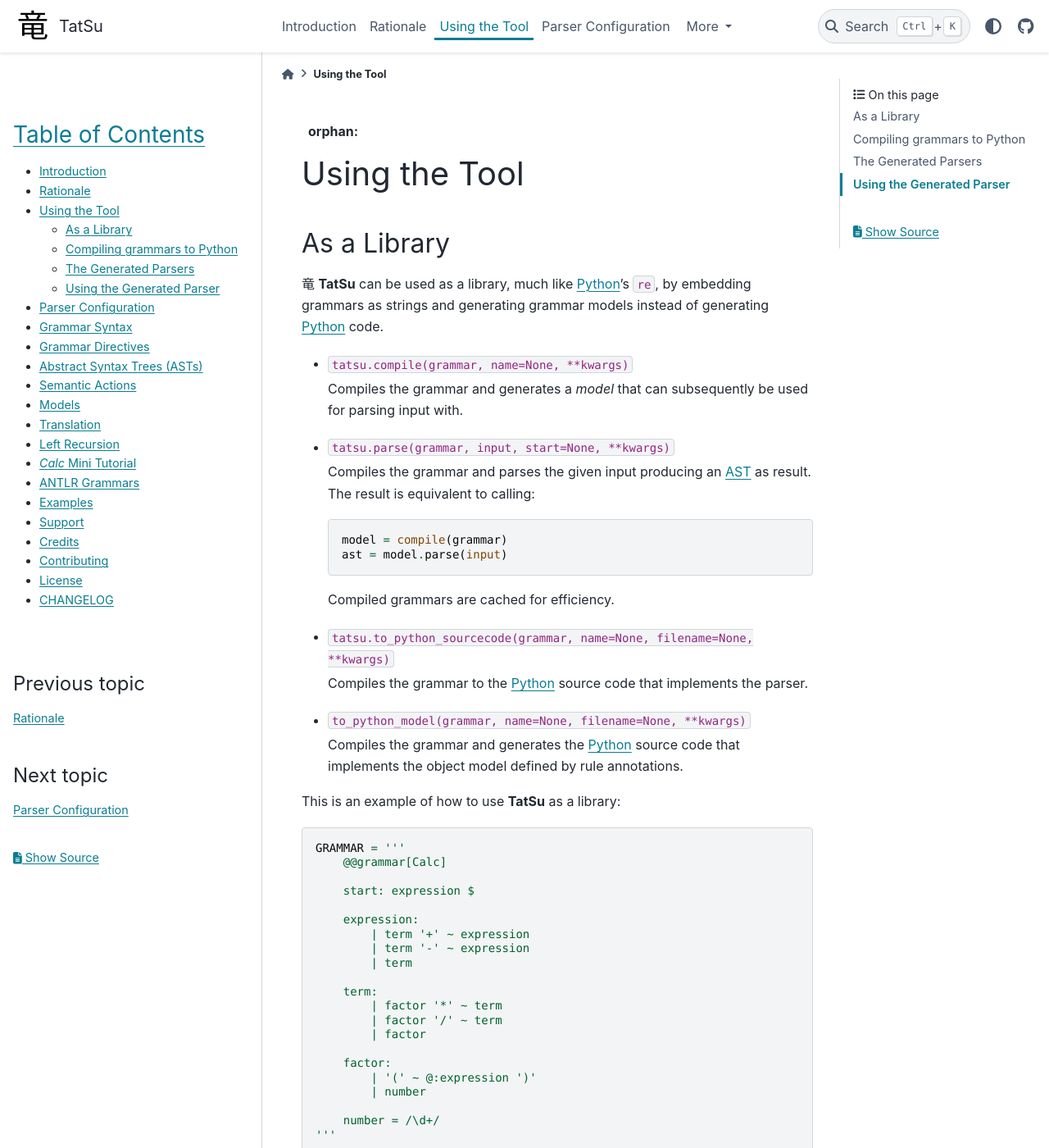
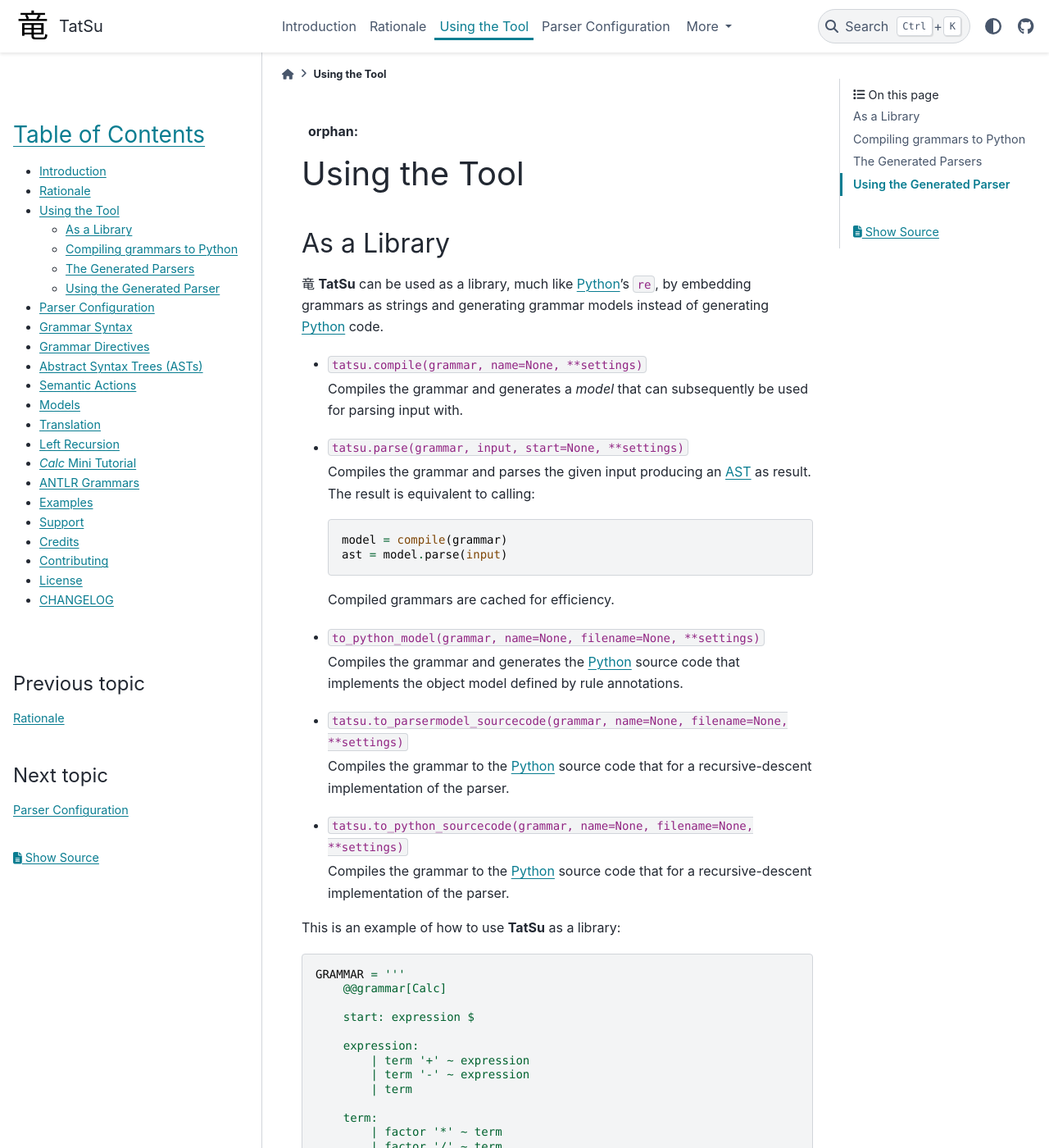
Before and after one commit to neogeny/TatSu, a Sphinx documentation site: the page built from docs/use.rst, in a window 1280 px wide and 1400 px high. Shown: the whole window at 82% size. Built offline with Sphinx 7.4.7 and the PyData theme 0.15.4, drawn with Linux system fonts in a browser that asks for light colours; pages that are not in the unit, such as notebooks, are missing from menus.

Commit message:
[dist] namig and docs

```diff
--- a/docs/use.rst
+++ b/docs/use.rst
@@ -11,11 +11,11 @@
 
 |TatSu| can be used as a library, much like `Python`_'s ``re``, by embedding grammars as strings and generating grammar models instead of generating Python_ code.
 
--   ``tatsu.compile(grammar, name=None, **kwargs)``
+-   ``tatsu.compile(grammar, name=None, **settings)``
 
     Compiles the grammar and generates a *model* that can subsequently be used for parsing input with.
 
--   ``tatsu.parse(grammar, input, start=None, **kwargs)``
+-   ``tatsu.parse(grammar, input, start=None, **settings)``
 
     Compiles the grammar and parses the given input producing an AST_ as result.
     The result is equivalent to calling::
@@ -25,15 +25,21 @@
 
     Compiled grammars are cached for efficiency.
 
--   ``tatsu.to_python_sourcecode(grammar, name=None, filename=None, **kwargs)``
-
-    Compiles the grammar to the `Python`_ source code that implements the
-    parser.
-
--   ``to_python_model(grammar, name=None, filename=None, **kwargs)``
+-   ``to_python_model(grammar, name=None, filename=None, **settings)``
 
     Compiles the grammar and generates the `Python`_ source code that
     implements the object model defined by rule annotations.
+
+-   ``tatsu.to_parsermodel_sourcecode(grammar, name=None, filename=None, **settings)``
+
+    Compiles the grammar to the `Python`_ source code that for a recursive-descent
+    implementation of the parser.
+
+-   ``tatsu.to_python_sourcecode(grammar, name=None, filename=None, **settings)``
+
+    Compiles the grammar to the `Python`_ source code that for a recursive-descent
+    implementation of the parser.
+
 
 This is an example of how to use **TatSu** as a library:
 
```
Also changed, not shown: docs/changelog/CHANGELOG_v5.19.0.md (+6 -3 lines), 3 other files.
